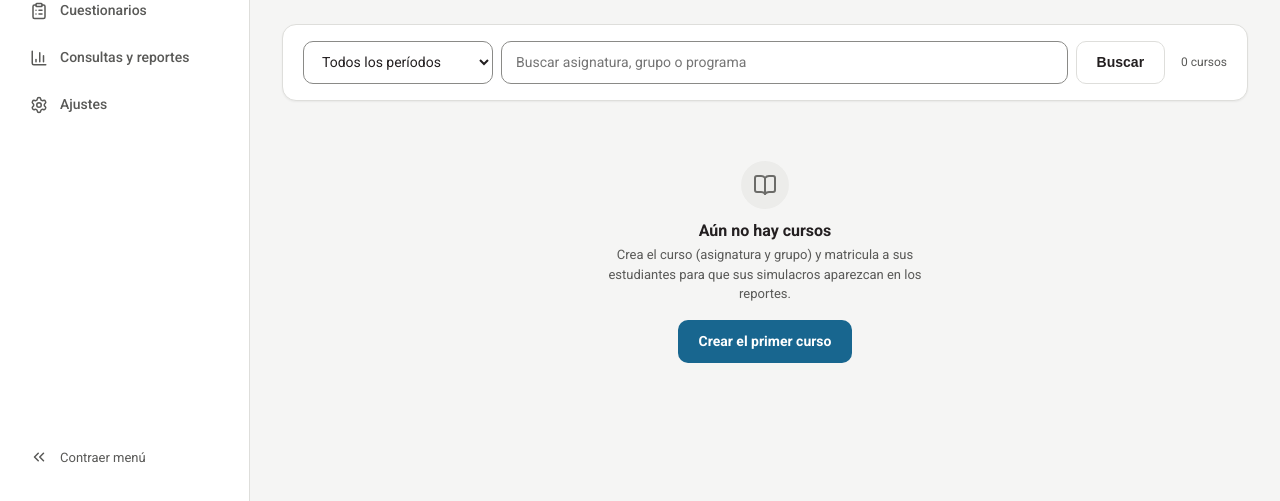
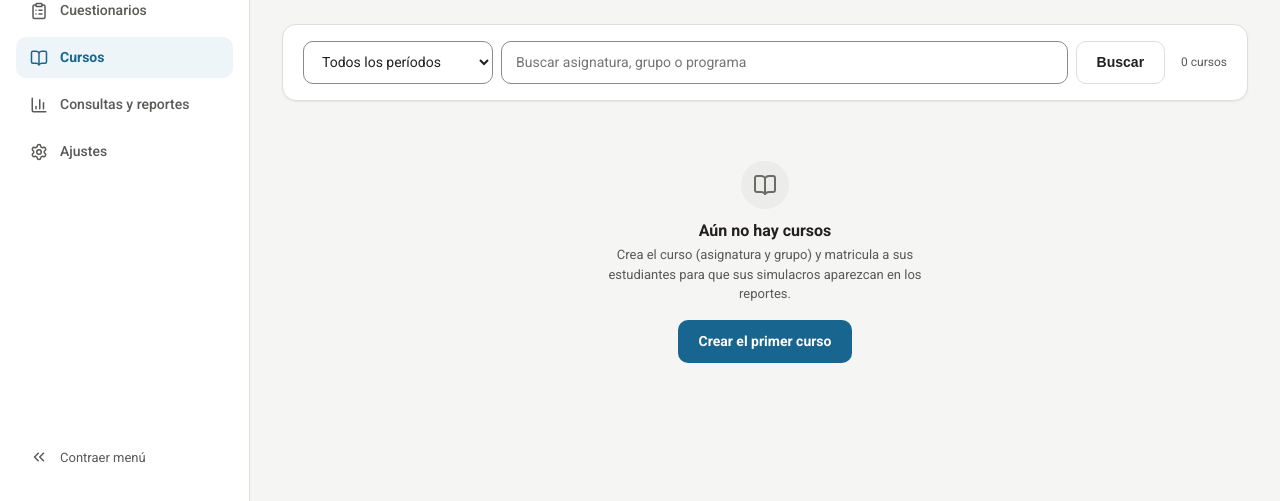
Before and after one commit to davidzambrano12/Cuestionarios-tyt, a Django app: page /cursos/ in a window 1280 px wide. Shown: the part 299-800 px from the top of the page. Run offline with Django 5.2, Linux system fonts and the light colour scheme; the visitor is signed in with stand-in values (Sample User, id 1); data comes from the database, SQL or seed files in the repository; data that the repository does not hold is empty; some libraries are stand-ins or nearby versions.

Commit message:
Agregar Cursos al menu y compartir la cabecera de tablas

```diff
--- a/static/css/styles.css
+++ b/static/css/styles.css
@@ -1222,6 +1222,8 @@ a:hover {
 }
 .tabla :where(td) { padding: 16px 18px; vertical-align: middle; }
 .tabla tbody tr { border-bottom: 1px solid var(--color-superficie-hundida); }
+/* Cabecera de una tarjeta de tabla: título y acciones */
+.tabla-cabecera { display: flex; justify-content: space-between; align-items: center; flex-wrap: wrap; gap: var(--espacio-3); padding: var(--espacio-4) var(--espacio-5); border-bottom: 1px solid var(--color-borde); }
 .tabla__vacia { padding: var(--espacio-10) var(--espacio-6); text-align: center; color: var(--color-texto-suave); font-size: var(--texto-sm); }
 .badge-neutro { background: var(--color-superficie-hundida); color: var(--color-texto-suave); }
 .badge-oscuro { background: var(--color-texto); color: var(--color-texto-invertido); }
--- a/templates/layouts/app_base.html
+++ b/templates/layouts/app_base.html
@@ -37,6 +37,9 @@
         <a href="{% url 'cuestionarios:listado' %}" class="nav-item {% if '/cuestionarios/' in request.path or active_tab == 'cuestionarios' %}active{% endif %}"{% if '/cuestionarios/' in request.path or active_tab == 'cuestionarios' %} aria-current="page"{% endif %}>
           <i data-lucide="clipboard-list" aria-hidden="true"></i><span class="nav-item__texto">Cuestionarios</span>
         </a>
+        <a href="{% url 'academico:listado' %}" class="nav-item {% if '/cursos/' in request.path or active_tab == 'cursos' %}active{% endif %}"{% if '/cursos/' in request.path or active_tab == 'cursos' %} aria-current="page"{% endif %}>
+          <i data-lucide="book-open" aria-hidden="true"></i><span class="nav-item__texto">Cursos</span>
+        </a>
         <a href="{% url 'reportes:consultas' %}" class="nav-item {% if '/reportes/consultas/' in request.path or active_tab == 'consultas' %}active{% endif %}"{% if '/reportes/consultas/' in request.path or active_tab == 'consultas' %} aria-current="page"{% endif %}>
           <i data-lucide="bar-chart-3" aria-hidden="true"></i><span class="nav-item__texto">Consultas y reportes</span>
         </a>
@@ -52,6 +55,9 @@
         </a>
         <a href="{% url 'cuestionarios:listado' %}" class="nav-item {% if '/cuestionarios/' in request.path or active_tab == 'cuestionarios' %}active{% endif %}"{% if '/cuestionarios/' in request.path or active_tab == 'cuestionarios' %} aria-current="page"{% endif %}>
           <i data-lucide="clipboard-list" aria-hidden="true"></i><span class="nav-item__texto">Cuestionarios</span>
+        </a>
+        <a href="{% url 'academico:listado' %}" class="nav-item {% if '/cursos/' in request.path or active_tab == 'cursos' %}active{% endif %}"{% if '/cursos/' in request.path or active_tab == 'cursos' %} aria-current="page"{% endif %}>
+          <i data-lucide="book-open" aria-hidden="true"></i><span class="nav-item__texto">Cursos</span>
         </a>
         <a href="{% url 'reportes:consultas' %}" class="nav-item {% if '/reportes/consultas/' in request.path or active_tab == 'consultas' %}active{% endif %}"{% if '/reportes/consultas/' in request.path or active_tab == 'consultas' %} aria-current="page"{% endif %}>
           <i data-lucide="bar-chart-3" aria-hidden="true"></i><span class="nav-item__texto">Consultas y reportes</span>
```
